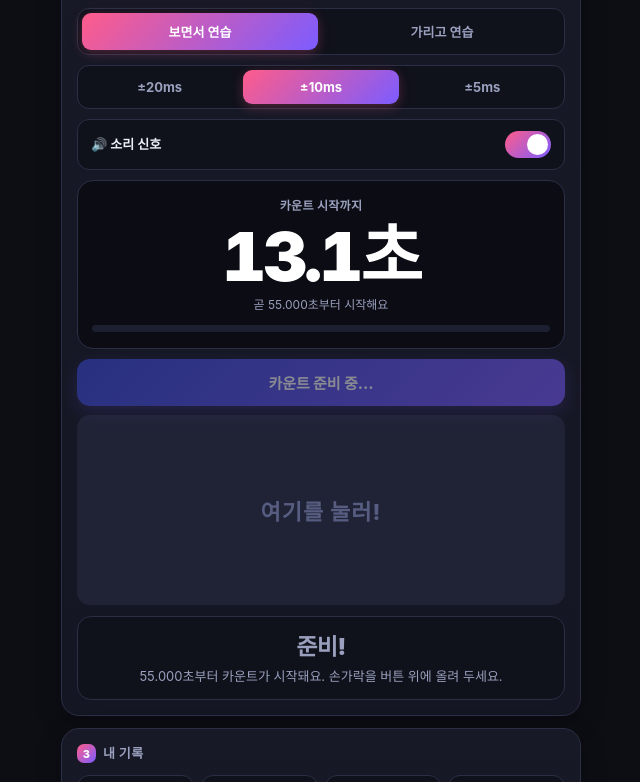
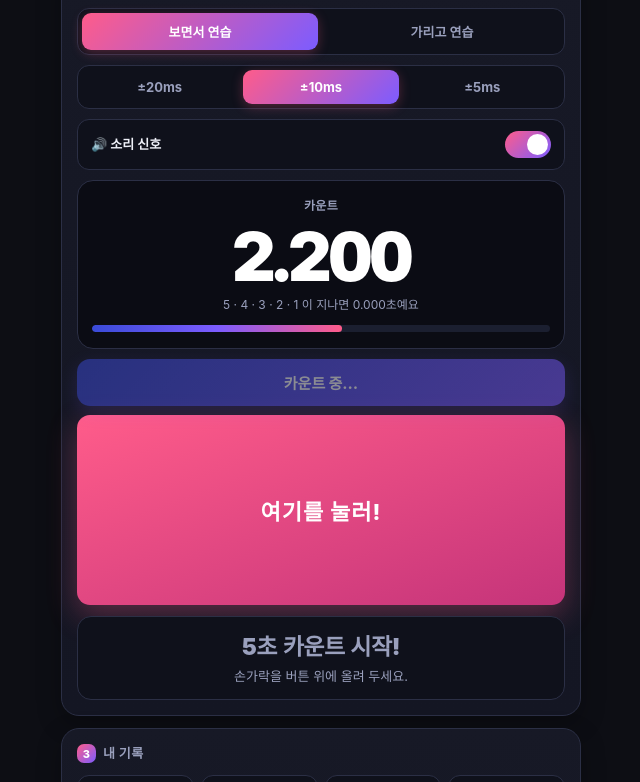
Before and after one commit to wjddbsgml1121-png/ai-collab-room, a plain HTML site: page timing-game/index.html in a window 1280 px wide. Both pictures are taken after a click on the button "시작하기". Shown: the part 833-1615 px from the top of the page, without its empty margins (319-959 px from the left). Drawn offline with Linux system fonts and the light colour scheme.

Commit message:
Start countdown immediately at 5 seconds

```diff
--- a/timing-game/index.html
+++ b/timing-game/index.html
@@ -252,7 +252,7 @@
     <div class="stage" id="stage">
       <div class="st-head" id="stHead">시작 전</div>
       <div class="st-time mono" id="stTime">--.---</div>
-      <div class="st-hint" id="stHint">시작하기를 누르면 55.000초부터 카운트해요</div>
+      <div class="st-hint" id="stHint">시작하기를 누르면 바로 5 · 4 · 3 · 2 · 1 카운트가 시작돼요</div>
       <div class="bar"><i id="barFill"></i></div>
     </div>
 
@@ -285,7 +285,7 @@
     <p>
       <b>1.</b> 폰 시계는 저절로 조금씩 틀어져요. 연습 시작 전에 <b>자동 측정</b>을 한 번 눌러 주세요.<br>
       <b>2.</b> 기록이 3개 이상 쌓였는데 평균이 계속 한쪽으로 쏠리면, 그만큼 <b>미세조정</b>으로 밀어 주면 돼요.<br>
-      <b>3.</b> 가리고 연습은 59.500초부터 숫자를 가려요. 신호음을 리듬 삼아 눈을 감고 눌러 보세요.<br>
+      <b>3.</b> 가리고 연습은 마지막 0.5초(0.500 → 0.000)만 숫자를 가려요. 신호음을 리듬 삼아 눌러 보세요.<br>
       <b>4.</b> 실제 신청할 때는 앱을 미리 열어 두고, 연습과 같은 자세로 누르는 게 제일 중요해요.
     </p>
   </details>
@@ -633,24 +633,52 @@
       if(ac.state === "suspended") ac.resume();
     }catch(e){}
   }
-  function beep(freq, dur, vol, type){
-    if(!state.sound || !ac) return;
+  function beepAt(t, freq, dur, vol, type){
+    if(!state.sound || !ac) return null;
     try{
       const o = ac.createOscillator();
       const g = ac.createGain();
       o.type = type || "sine";
       o.frequency.value = freq;
-      const t = ac.currentTime;
       g.gain.setValueAtTime(0.0001, t);
       g.gain.exponentialRampToValueAtTime(vol || 0.16, t + 0.006);
       g.gain.exponentialRampToValueAtTime(0.0001, t + (dur || 0.09));
       o.connect(g); g.connect(ac.destination);
       o.start(t); o.stop(t + (dur || 0.09) + 0.02);
-    }catch(e){}
+      return o;
+    }catch(e){ return null; }
+  }
+  function beep(freq, dur, vol, type){
+    if(!state.sound || !ac) return;
+    beepAt(ac.currentTime, freq, dur, vol, type);
+  }
+
+  /* 5 · 4 · 3 · 2 · 1 매초 신호음 + 0.000 정각음 — 오디오 시계에 미리 예약해 박자를 정확히 */
+  function scheduleTicks(){
+    stopTicks();
+    if(!state.sound || !ac) return;
+    const base = ac.currentTime;
+    for(let k = 5; k >= 1; k--){
+      const o = beepAt(base + (5 - k), k === 1 ? 980 : 720, k === 1 ? 0.07 : 0.05, k === 1 ? 0.16 : 0.13, "square");
+      if(o) game.ticks.push(o);
+    }
+    const z = beepAt(base + 5, 560, 0.14, 0.17, "triangle");
+    if(z) game.ticks.push(z);
+  }
+  function stopTicks(){
+    if(!game || !game.ticks) return;
+    for(let i = 0; i < game.ticks.length; i++){ try{ game.ticks[i].stop(); }catch(e){} }
+    game.ticks.length = 0;
   }
 
   /* ───────── 게임 ───────── */
-  const game = { phase: "idle", target: 0, startAt: 0, lead: 0, lastTickSec: null, rafId: 0, fadeTimer: 0 };
+  const COUNT_MS = 5000;   // 시작하면 곧바로 5.000초 카운트다운
+  const game = { phase: "idle", target: 0, startAt: 0, lead: 0, rafId: 0, ticks: [] };
+
+  function fmtRemain(ms){
+    const v = Math.max(0, ms);
+    return Math.floor(v / 1000) + "." + pad(Math.floor(v % 1000), 3);
+  }
 
   function setResult(text, cls, sub){
     el.result.className = "result" + (cls ? " " + cls : "");
@@ -659,74 +687,55 @@
 
   function startRound(){
     ensureAudio();
+    stopTicks();
+    cancelAnimationFrame(game.rafId);
+
     const lead = currentLead();
-    const srv = epochNow() - lead;
-    let nb = Math.ceil(srv / 60000) * 60000;
-    let startSrv = nb - 5000;
-    if(startSrv - srv < 2200){ nb += 60000; startSrv = nb - 5000; }
+    const srv = epochNow() - lead;   // 보정된 서버 시각 기준(폰 오차 + 미세조정 반영)
 
-    game.phase = "prep";
-    game.target = nb;
-    game.startAt = startSrv;
+    game.phase = "run";
     game.lead = lead;
-    game.lastTickSec = null;
+    game.startAt = srv;
+    game.target = srv + COUNT_MS;    // 화면 0.000 = 이 순간 · 판정도 같은 기준
+    game.ticks = [];
 
     el.startBtn.disabled = true;
-    el.startBtn.textContent = "카운트 준비 중…";
-    el.hitBtn.disabled = true;
-    setResult("준비!", "", "55.000초부터 카운트가 시작돼요. 손가락을 버튼 위에 올려 두세요.");
-    loop();
+    el.startBtn.textContent = "카운트 중…";
+    el.hitBtn.disabled = false;
+    el.stTime.classList.remove("hidden");
+    el.stTime.textContent = fmtRemain(COUNT_MS);
+    el.stHint.textContent = state.mode === "hide"
+      ? "마지막 0.5초는 숫자를 가려요 · 신호음 리듬으로 눌러요"
+      : "5 · 4 · 3 · 2 · 1 이 지나면 0.000초예요";
+    el.barFill.style.width = "0%";
+    setResult("5초 카운트 시작!", "", "손가락을 버튼 위에 올려 두세요.");
+
+    scheduleTicks();
+    game.rafId = requestAnimationFrame(loop);
   }
 
   function loop(){
-    if(game.phase === "idle" || game.phase === "done") return;
+    if(game.phase !== "run") return;
     const srv = epochNow() - game.lead;
-    const nb = game.target;
+    const remain = game.target - srv;     // 0.000까지 남은 시간
+    const passed = -remain;               // 정각 이후 경과
 
-    if(srv < game.startAt){
-      const left = (game.startAt - srv) / 1000;
-      el.stHead.textContent = "카운트 시작까지";
-      el.stTime.classList.remove("hidden");
-      el.stTime.textContent = left.toFixed(1) + "초";
-      el.stHint.textContent = "곧 " + fmtSec(nb - 5000) + "초부터 시작해요";
-      el.barFill.style.width = "0%";
-      game.rafId = requestAnimationFrame(loop);
-      return;
-    }
+    // 가리고 연습: 마지막 0.5초(0.500 → 0.000)만 숫자를 가림
+    const hideNow = state.mode === "hide" && remain <= 500;
 
-    if(game.phase === "prep"){
-      game.phase = "run";
-      el.hitBtn.disabled = false;
-      el.stHint.textContent = state.mode === "hide"
-        ? "59.500초부터 숫자를 가려요 · 신호음 리듬으로 눌러요"
-        : "정각 00.000초에 맞춰 눌러요";
-    }
+    el.stHead.textContent = passed >= 0 ? "정각 지남" : "카운트";
+    el.stTime.textContent = hideNow ? "•••" : fmtRemain(remain);
+    el.stTime.classList.toggle("hidden", hideNow);
+    el.barFill.style.width = Math.min(100, Math.max(0, ((COUNT_MS - remain) / COUNT_MS) * 100)).toFixed(1) + "%";
 
-    const passed = srv - nb;              // 정각 이후 경과
-    const secShown = fmtSec(srv);
-    const hideNow = state.mode === "hide" && passed > -500;
-
-    el.stHead.textContent = passed > 0 ? "정각 지남" : "카운트";
-    el.stTime.textContent = hideNow ? "•••" : secShown;
-    el.stTime.classList.toggle("hidden", hideNow);
-    el.barFill.style.width = Math.min(100, Math.max(0, ((srv - game.startAt) / 5000) * 100)).toFixed(1) + "%";
-
-    // 매초 신호음 (55~59초) 및 정각 표시음
-    const wholeSec = Math.floor(secOfMinute(srv) / 1000);
-    if(game.lastTickSec !== wholeSec){
-      game.lastTickSec = wholeSec;
-      if(wholeSec >= 55 && wholeSec <= 58) beep(720, 0.05, 0.13, "square");
-      else if(wholeSec === 59) beep(980, 0.07, 0.15, "square");
-      else if(wholeSec === 0 && passed >= 0) beep(520, 0.12, 0.14, "triangle");
-    }
-
-    if(passed > 2500 && game.phase === "run"){
+    if(passed > 2500){
       game.phase = "done";
+      stopTicks();
       el.hitBtn.disabled = true;
       el.startBtn.disabled = false;
       el.startBtn.textContent = "다시 시작하기";
       el.stHead.textContent = "놓쳤어요";
-      setResult("시간 초과", "bad", "정각을 " + (passed / 1000).toFixed(1) + "초 지나버렸어요. 다시 도전!");
+      setResult("시간 초과", "bad", "0.000초를 " + (passed / 1000).toFixed(1) + "초 지나버렸어요. 다시 도전!");
       return;
     }
 
@@ -748,6 +757,7 @@
     }
 
     game.phase = "done";
+    stopTicks();
     cancelAnimationFrame(game.rafId);
     el.hitBtn.disabled = true;
     el.startBtn.disabled = false;
@@ -771,10 +781,10 @@
     }
     setResult(head, ok ? "ok" : (near ? "near" : "bad"), sub);
 
-    el.stHead.textContent = ok ? "성공" : "실패";
-    el.stTime.textContent = fmtSec(srv);
+    el.stHead.textContent = ok ? "성공" : (near ? "아깝다" : "실패");
+    el.stTime.textContent = (d > 0 ? "+" : d < 0 ? "-" : "") + fmtRemain(Math.abs(d));
     el.stTime.classList.remove("hidden");
-    el.stHint.textContent = "다시 시작하면 다음 정각에 도전해요";
+    el.stHint.textContent = "다시 시작하면 바로 5초 카운트로 이어져요";
 
     if(navigator.vibrate) { try{ navigator.vibrate(ok ? [18, 40, 18] : 55); }catch(e){} }
 
@@ -903,7 +913,7 @@
   requestAnimationFrame(tickTop);
 
   // 테스트용 훅 (개인정보 없음 · 화면에는 노출되지 않음)
-  window.__sanyok = { state: state, pressHit: pressHit, game: game, currentLead: currentLead, epochNow: epochNow };
+  window.__sanyok = { state: state, pressHit: pressHit, startRound: startRound, game: game, currentLead: currentLead, epochNow: epochNow, fmtRemain: fmtRemain };
 })();
 </script>
 </body>
```
